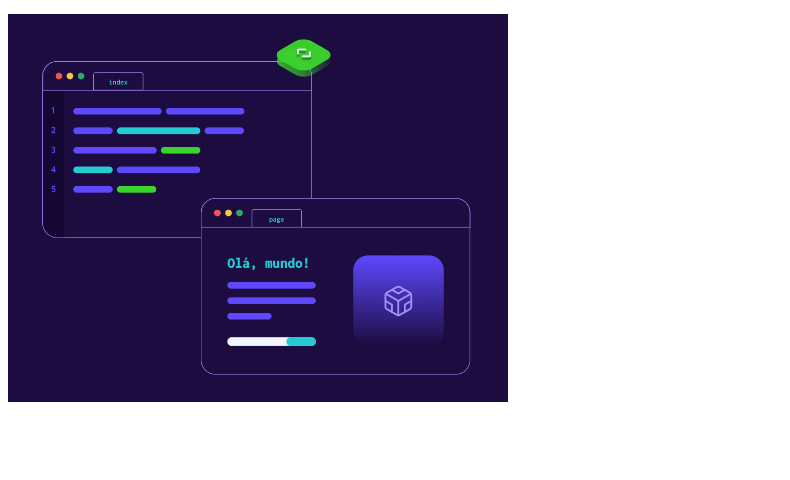
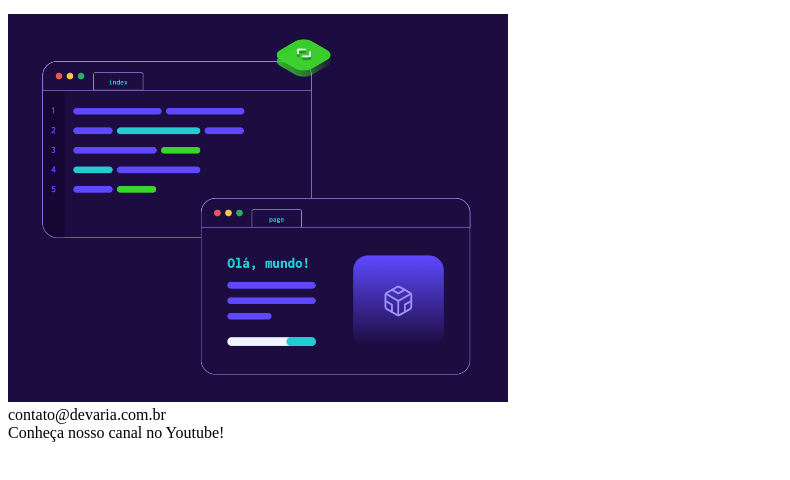
Before and after one commit to WesCarvalho/Meus-primeiros-HTML, a plain HTML site: page index.html in a window 1280 px wide. Shown: the part 136-616 px from the top of the page, without its empty margins (0-790 px from the left). Drawn offline with Linux system fonts and the light colour scheme.

Commit message:
Criação do footer

```diff
--- a/index.html
+++ b/index.html
@@ -20,5 +20,11 @@
                 <img src="Fotos/fotohome.png" width="500" alt="Devaria - Olá Mundo"/> <!--para a imagem ficar bonita, vc fixa a largura ou a altura que ela se auto ajusta proporcionalmente-->
             </section>
         </main>
+        <footer>
+            <section>
+                <span>contato@devaria.com.br</span> <br/> <!-- A Tag <br/> serve para quebra de linha-->
+                <span>Conheça nosso canal no Youtube!</span>
+            </section>
+        </footer>
     </body>
 </html>
```
